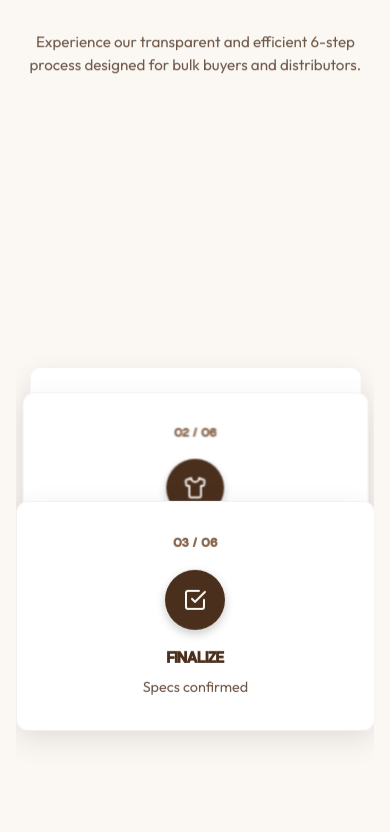
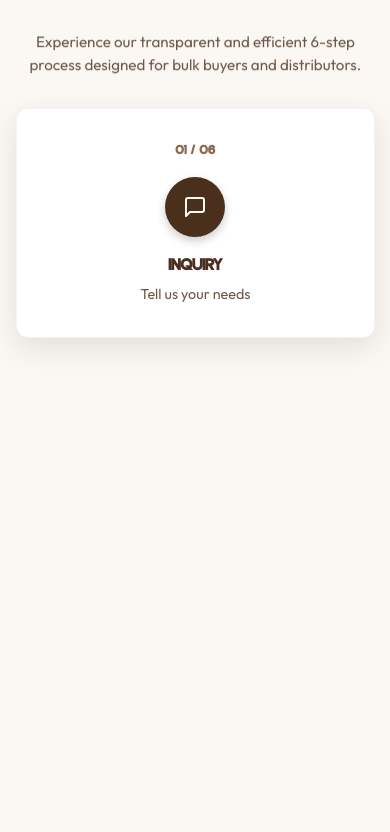
Before and after one commit to PTejasKr/alphaxgen, a Next.js app: page / in a window 390 px wide. Shown: the part 2132-2964 px from the top of the page. Built offline with nearby package versions, Linux system fonts and the light colour scheme.

Commit message:
refactor: changed stack animation to use native sticky cards and individual useScroll for bulletproof mobile parity

```diff
--- a/src/components/home/ProcessSection.module.css
+++ b/src/components/home/ProcessSection.module.css
@@ -37,8 +37,11 @@
    (Visible only on mobile)
 ---------------------------------- */
 .mobileTimelineContainer {
-  height: 500vh; /* 5 scrollable transitions */
   position: relative;
+  width: 100%;
+  max-width: 400px;
+  margin: 0 auto;
+  padding-bottom: 20vh;
 }
 
 @media (min-width: 900px) {
@@ -47,34 +50,16 @@
   }
 }
 
-.mobileTimelineSticky {
+.mobileStepCard {
   position: sticky;
-  top: 0;
-  height: 100vh;
-  display: flex;
-  align-items: center;
-  justify-content: center;
-  overflow: hidden;
-}
-
-.mobileCardsWrapper {
-  position: relative;
+  top: 15vh;
   width: 100%;
-  max-width: 400px;
-  margin: 0 auto;
-}
-
-.mobileStepCard {
-  position: absolute;
-  top: 0;
-  left: 0;
-  width: 100%;
-  height: 100%;
+  margin-bottom: 60vh;
   will-change: transform, opacity;
 }
 
-.mobileStepCard:first-child {
-  position: relative;
+.mobileStepCard:last-child {
+  margin-bottom: 0;
 }
 
 .mobileCardContent {
--- a/src/components/home/ProcessSection.tsx
+++ b/src/components/home/ProcessSection.tsx
@@ -74,39 +74,27 @@ const steps = [
   }
 ];
 
-const StackedCard = ({ step, index, totalSteps, scrollYProgress }: { step: any, index: number, totalSteps: number, scrollYProgress: any }) => {
-  const stepSize = 1 / (totalSteps - 1);
+const StackedCard = ({ step, index, totalSteps }: { step: any, index: number, totalSteps: number }) => {
+  const cardRef = useRef<HTMLDivElement>(null);
+  const remaining = totalSteps - index - 1;
+  const endOffset = remaining === 0 ? 14 : 15 - remaining * 60;
 
-  const enterStart = (index - 1) * stepSize;
-  const enterEnd = index * stepSize;
-  const leaveStart = index * stepSize;
+  const { scrollYProgress } = useScroll({
+    target: cardRef,
+    offset: ["start 15vh", `start ${endOffset}vh`]
+  });
 
-  const maxPushBackVh = (totalSteps - index - 1) * 3; // 3vh per layer pushed up
+  const scaleRange = remaining === 0 ? [1, 1] : [1, 1 - remaining * 0.04];
+  const opacityRange = remaining === 0 ? [1, 1] : [1, 1 - remaining * 0.15];
+  const yRange = remaining === 0 ? ["0vh", "0vh"] : ["0vh", `-${remaining * 3}vh`];
 
-  const yDomain = index === 0
-    ? [0, 1]
-    : enterEnd >= 1
-      ? [enterStart, 1]
-      : [enterStart, enterEnd, 1];
-
-  const yRange = index === 0
-    ? ["0vh", `-${maxPushBackVh}vh`]
-    : enterEnd >= 1
-      ? ["100vh", "0vh"]
-      : ["100vh", "0vh", `-${maxPushBackVh}vh`];
-
-  const y = useTransform(scrollYProgress, yDomain, yRange);
-
-  const scaleDomain = leaveStart >= 1 ? [0, 1] : [leaveStart, 1];
-  const scaleRange = leaveStart >= 1 ? [1, 1] : [1, 1 - (totalSteps - index - 1) * 0.04];
-  const scale = useTransform(scrollYProgress, scaleDomain, scaleRange);
-
-  const opacityDomain = leaveStart >= 1 ? [0, 1] : [leaveStart, 1];
-  const opacityRange = leaveStart >= 1 ? [1, 1] : [1, 1 - (totalSteps - index - 1) * 0.15];
-  const opacity = useTransform(scrollYProgress, opacityDomain, opacityRange);
+  const scale = useTransform(scrollYProgress, [0, 1], scaleRange);
+  const opacity = useTransform(scrollYProgress, [0, 1], opacityRange);
+  const y = useTransform(scrollYProgress, [0, 1], yRange);
 
   return (
     <motion.div
+      ref={cardRef}
       className={styles.mobileStepCard}
       style={{
         y,
@@ -131,27 +119,16 @@ const StackedCard = ({ step, index, totalSteps, scrollYProgress }: { step: any,
 };
 
 const MobileStackedScroll = ({ steps }: { steps: any[] }) => {
-  const containerRef = useRef<HTMLDivElement>(null);
-  const { scrollYProgress } = useScroll({
-    target: containerRef,
-    offset: ["start start", "end end"]
-  });
-
   return (
-    <div className={styles.mobileTimelineContainer} ref={containerRef}>
-      <div className={styles.mobileTimelineSticky}>
-        <div className={styles.mobileCardsWrapper}>
+    <div className={styles.mobileTimelineContainer}>
       {steps.map((step, index) => (
         <StackedCard
           key={step.id}
           step={step}
           index={index}
           totalSteps={steps.length}
-              scrollYProgress={scrollYProgress}
         />
       ))}
-        </div>
-      </div>
     </div>
   );
 };
```
Also changed, not shown: tmp.html (added), vercel_out.html (added), vercel_output.html (added). Lines whose indentation alone changed are shown as unchanged.
